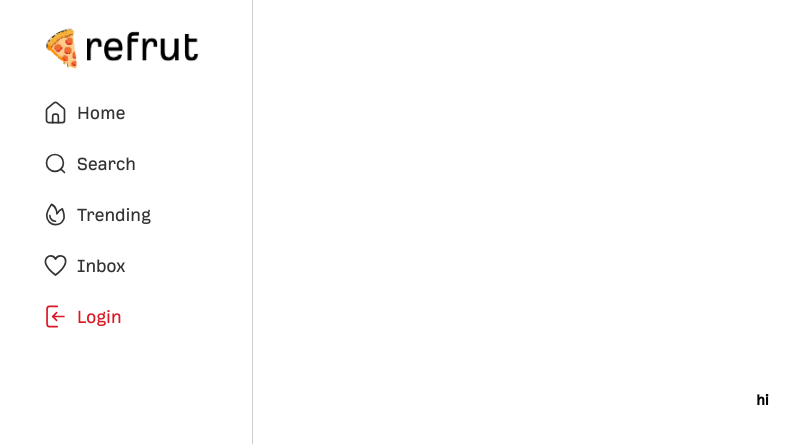
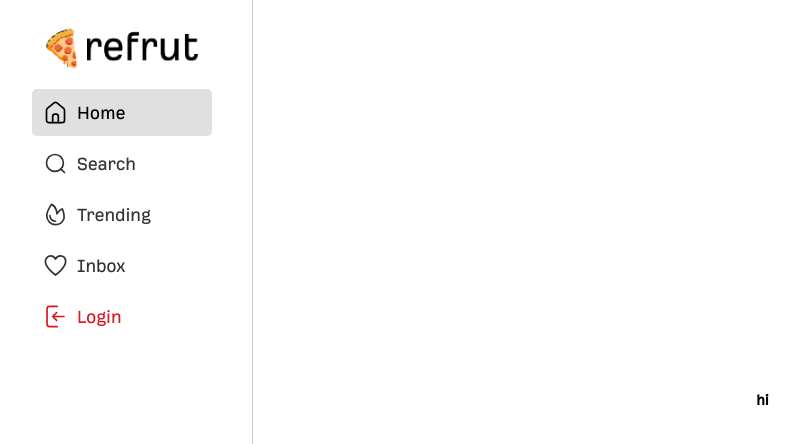
Before and after one commit to SajadTroy/refrut_next, a Next.js app: page / in a window 1280 px wide. Shown: the top 444 px of the page, without its empty margins (8-808 px from the left). Built offline with nearby package versions, Linux system fonts and the light colour scheme.

Commit message:
Enhance Navigation component: add active state styles for menu items and update red color for active login item

```diff
--- a/components/Navigation.tsx
+++ b/components/Navigation.tsx
@@ -1,11 +1,14 @@
 import '@/styles/Navigation.css';
 import React from 'react';
+import { usePathname } from 'next/navigation';
 
 type NavigationProps = {
   children: React.ReactNode;
 };
 
 const Navigation: React.FC<NavigationProps> = ({ children }) => {
+  const pathname = usePathname(); // Get the current pathname
+
   return (
     <div className="container">
       <div className="desktop_nav_container">
@@ -16,7 +19,7 @@ const Navigation: React.FC<NavigationProps> = ({ children }) => {
             </a>
           </div>
           <div className="menu_items">
-            <div className="nav_item">
+            <div className={`nav_item ${pathname === '/' ? 'active' : ''}`}>
               <a href="/">
                 <div className="nav_icon">
                   <svg width="24" height="24" fill="none" stroke="currentColor" strokeWidth="1.5" viewBox="0 0 24 24" strokeLinecap="round" strokeLinejoin="round" xmlns="http://www.w3.org/2000/svg"><path d='M6.133 21C4.955 21 4 20.02 4 18.81v-8.802c0-.665.295-1.295.8-1.71l5.867-4.818a2.09 2.09 0 0 1 2.666 0l5.866 4.818c.506.415.801 1.045.801 1.71v8.802c0 1.21-.955 2.19-2.133 2.19z'/><path d='M9.5 21v-5.5a2 2 0 0 1 2-2h1a2 2 0 0 1 2 2V21'/></svg>
@@ -26,7 +29,7 @@ const Navigation: React.FC<NavigationProps> = ({ children }) => {
                 </div>
               </a>
             </div>
-            <div className="nav_item">
+            <div className={`nav_item ${pathname === '/search' ? 'active' : ''}`}>
               <a href="/search">
                 <div className="nav_icon">
                   <svg width="24" height="24" fill="none" stroke="currentColor" strokeWidth="1.5" viewBox="0 0 24 24" strokeLinecap="round" strokeLinejoin="round" xmlns="http://www.w3.org/2000/svg"><path d='M19 11.5a7.5 7.5 0 1 1-15 0 7.5 7.5 0 0 1 15 0m-2.107 5.42 3.08 3.08'/></svg>
@@ -36,7 +39,7 @@ const Navigation: React.FC<NavigationProps> = ({ children }) => {
                 </div>
               </a>
             </div>
-            <div className="nav_item">
+            <div className={`nav_item ${pathname === '/trending' ? 'active' : ''}`}>
               <a href="/trending">
                 <div className="nav_icon">
                   <svg width="24" height="24" fill="none" stroke="currentColor" strokeWidth="1.5" viewBox="0 0 24 24" strokeLinecap="round" strokeLinejoin="round" xmlns="http://www.w3.org/2000/svg"><path d='M19.27 16.202A7.81 7.81 0 0 1 12.06 21c-4.313 0-7.81-3.492-7.81-7.8S5.89 7.13 8.455 3c4.806 2.1 4.806 8.4 4.806 8.4s1.579-3.038 4.807-4.5c1.034 3.042 2.43 6.365 1.202 9.302'/><path d='M12 18a5 5 0 0 1-5-5'/></svg>
@@ -46,7 +49,7 @@ const Navigation: React.FC<NavigationProps> = ({ children }) => {
                 </div>
               </a>
             </div>
-            <div className="nav_item">
+            <div className={`nav_item ${pathname === '/inbox' ? 'active' : ''}`}>
               <a href="/inbox">
                 <div className="nav_icon">
                   <svg width="24" height="24" fill="none" stroke="currentColor" strokeWidth="1.5" viewBox="0 0 24 24" strokeLinecap="round" strokeLinejoin="round" xmlns="http://www.w3.org/2000/svg"><path d='M7.75 3.5C5.127 3.5 3 5.76 3 8.547 3 14.125 12 20.5 12 20.5s9-6.375 9-11.953C21 5.094 18.873 3.5 16.25 3.5c-1.86 0-3.47 1.136-4.25 2.79-.78-1.654-2.39-2.79-4.25-2.79'/></svg>
@@ -56,7 +59,7 @@ const Navigation: React.FC<NavigationProps> = ({ children }) => {
                 </div>
               </a>
             </div>
-            <div className="nav_item red">
+            <div className={`nav_item red ${pathname === '/login' ? 'active' : ''}`}>
               <a href="/login">
                 <div className="nav_icon">
                   <svg width="24" height="24" fill="none" stroke="currentColor" strokeWidth="1.5" viewBox="0 0 24 24" strokeLinecap="round" strokeLinejoin="round" xmlns="http://www.w3.org/2000/svg"><path d='M13.496 21H6.5c-1.105 0-2-1.151-2-2.571V5.57c0-1.419.895-2.57 2-2.57h7'/><path d='M13 15.5 9.5 12 13 8.5m6.5 3.496h-10'/></svg>
--- a/styles/Navigation.css
+++ b/styles/Navigation.css
@@ -62,9 +62,26 @@
     background-color: #f0f0f0;
 }
 
+.container .desktop_nav_container .left_section .menu_items .nav_item.active {
+    background-color: #e0e0e0; /* Example active background color */
+}
+
+.container .desktop_nav_container .left_section .menu_items .nav_item.active a {
+    color: #000; /* Darker text color for active item */
+}
+
+.container .desktop_nav_container .left_section .menu_items .nav_item.active .nav_icon svg {
+    stroke: #000; /* Darker icon color for active item */
+}
+
 .container .desktop_nav_container .left_section .menu_items .nav_item.red span,
 .container .desktop_nav_container .left_section .menu_items .nav_item.red svg {
     color: #d91824;
+}
+
+.container .desktop_nav_container .left_section .menu_items .nav_item.red.active span,
+.container .desktop_nav_container .left_section .menu_items .nav_item.red.active svg {
+    color: #b1121c; /* Slightly darker red for active login item */
 }
 
 .container .desktop_nav_container .left_section .menu_items .nav_item a {
@@ -96,7 +113,6 @@
     display: flex;
     align-items: center;
     justify-content: start;
-    font-weight: 500;
 }
 
 .container .desktop_nav_container .left_section .menu_items .nav_item a .nav_text span {
```
